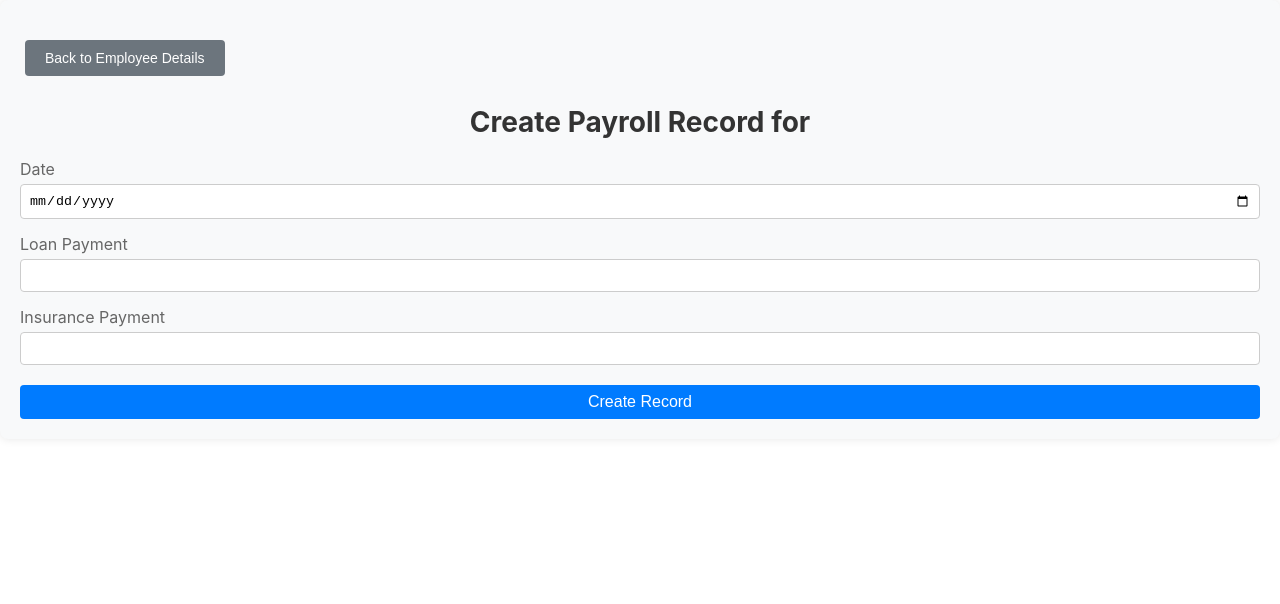
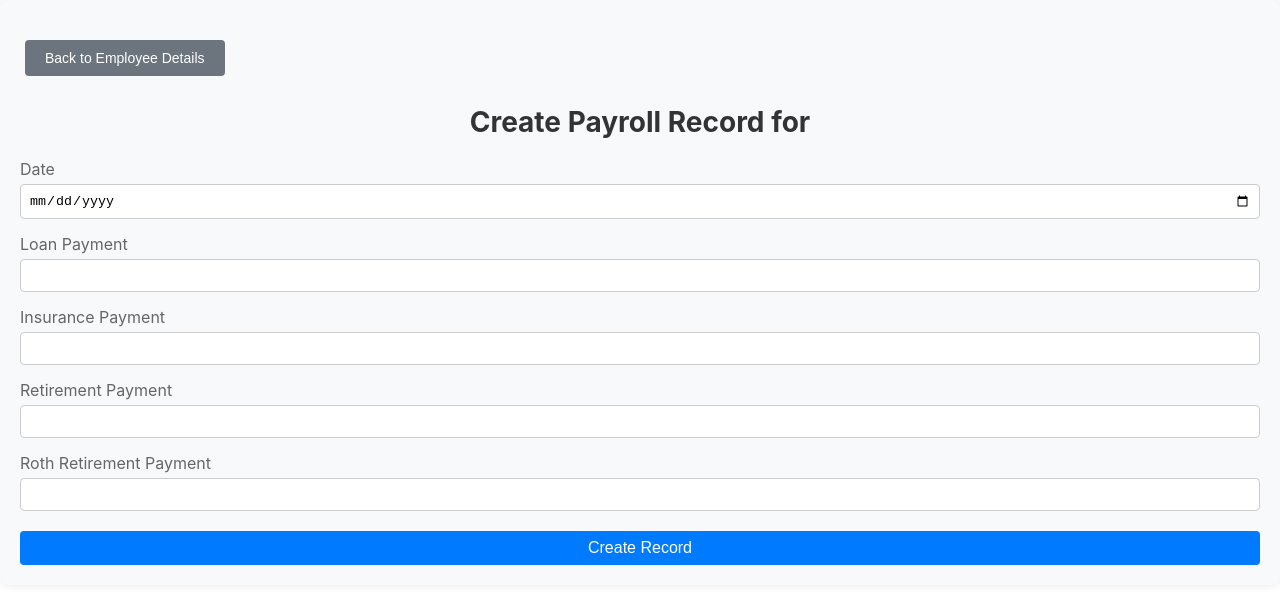
Before and after one commit to leonshimizu/tax-calculator-frontend, a React (Create React App) app: page /companies/1/employees/1/payroll_records/new in a window 1280 px wide. Shown: the top 604 px of the page. Built offline with nearby package versions, Linux system fonts and the light colour scheme; no server answers.

Commit message:
Update views to include roth 401k

```diff
--- a/src/components/BatchPayrollEntry.js
+++ b/src/components/BatchPayrollEntry.js
@@ -25,6 +25,8 @@ function BatchPayrollEntry() {
         reported_tips: '',
         loan_payment: '',
         insurance_payment: '',
+        retirement_payment: '',
+        roth_retirement_payment: ''
       }));
       const salary = response.data.filter(emp => emp.payroll_type === 'salary').map(emp => ({
         ...emp,
@@ -32,6 +34,8 @@ function BatchPayrollEntry() {
         bonus: '',
         loan_payment: '',
         insurance_payment: '',
+        retirement_payment: '',
+        roth_retirement_payment: ''
       }));
       setHourlyEmployees(hourly);
       setSalaryEmployees(salary);
@@ -63,6 +67,8 @@ function BatchPayrollEntry() {
         reported_tips: emp.reported_tips,
         loan_payment: emp.loan_payment,
         insurance_payment: emp.insurance_payment,
+        retirement_payment: emp.retirement_payment,
+        roth_retirement_payment: emp.roth_retirement_payment,
       }));
 
       const salaryPayload = salaryEmployees.map(emp => ({
@@ -72,6 +78,8 @@ function BatchPayrollEntry() {
         bonus: emp.bonus,
         loan_payment: emp.loan_payment,
         insurance_payment: emp.insurance_payment,
+        retirement_payment: emp.retirement_payment,
+        roth_retirement_payment: emp.roth_retirement_payment,
       }));
 
       const response = await axios.post(`/companies/${companyId}/employees/batch/payroll_records`, {
@@ -105,6 +113,8 @@ function BatchPayrollEntry() {
               <th>Reported Tips</th>
               <th>Loan Payment</th>
               <th>Insurance Payment</th>
+              <th>Retirement Payment</th>
+              <th>Roth 401K Payment</th>
             </tr>
           </thead>
           <tbody>
@@ -127,6 +137,12 @@ function BatchPayrollEntry() {
                 <td>
                   <input type="number" value={emp.insurance_payment} onChange={(e) => handleHourlyChange(index, 'insurance_payment', e.target.value)} className="input-field" />
                 </td>
+                <td>
+                  <input type="number" value={emp.retirement_payment} onChange={(e) => handleHourlyChange(index, 'retirement_payment', e.target.value)} className="input-field" />
+                </td>
+                <td>
+                  <input type="number" value={emp.roth_retirement_payment} onChange={(e) => handleHourlyChange(index, 'roth_retirement_payment', e.target.value)} className="input-field" />
+                </td>
               </tr>
             ))}
           </tbody>
@@ -142,6 +158,8 @@ function BatchPayrollEntry() {
               <th>Bonus</th>
               <th>Loan Payment</th>
               <th>Insurance Payment</th>
+              <th>Retirement Payment</th>
+              <th>Roth 401K Payment</th>
             </tr>
           </thead>
           <tbody>
@@ -161,6 +179,12 @@ function BatchPayrollEntry() {
                 <td>
                   <input type="number" value={emp.insurance_payment} onChange={(e) => handleSalaryChange(index, 'insurance_payment', e.target.value)} className="input-field" />
                 </td>
+                <td>
+                  <input type="number" value={emp.retirement_payment} onChange={(e) => handleSalaryChange(index, 'retirement_payment', e.target.value)} className="input-field" />
+                </td>
+                <td>
+                  <input type="number" value={emp.roth_retirement_payment} onChange={(e) => handleSalaryChange(index, 'roth_retirement_payment', e.target.value)} className="input-field" />
+                </td>
               </tr>
             ))}
           </tbody>
--- a/src/components/CreatePayrollRecord.js
+++ b/src/components/CreatePayrollRecord.js
@@ -1,3 +1,4 @@
+// src/components/CreatePayrollRecord.js
 import React, { useState, useEffect } from 'react';
 import { useNavigate, useParams } from 'react-router-dom';
 import './CreatePayrollRecord.css';
@@ -14,6 +15,8 @@ const CreatePayrollRecord = () => {
     date: '',
     gross_pay: '', // Add gross_pay for salary employees
     bonus: '', // Add bonus for salary employees
+    retirement_payment: '', // Add retirement_payment for both hourly and salary employees
+    roth_retirement_payment: '', // Add roth_retirement_payment for both hourly and salary employees
   });
   const [employee, setEmployee] = useState(null);
   const navigate = useNavigate();
@@ -40,6 +43,7 @@ const CreatePayrollRecord = () => {
     event.preventDefault();
     try {
       await axios.post(`/companies/${companyId}/employees/${employeeId}/payroll_records`, formData);
+      console.log(formData);
       navigate(`/companies/${companyId}/employees/${employeeId}`); // Redirect to employee details page
     } catch (error) {
       console.error('Error creating payroll record:', error);
@@ -136,6 +140,24 @@ const CreatePayrollRecord = () => {
             onChange={handleInputChange}
           />
         </div>
+        <div className="form-group">
+          <label>Retirement Payment</label>
+          <input
+            type="number"
+            name="retirement_payment"
+            value={formData.retirement_payment}
+            onChange={handleInputChange}
+          />
+        </div>
+        <div className="form-group">
+          <label>Roth Retirement Payment</label>
+          <input
+            type="number"
+            name="roth_retirement_payment"
+            value={formData.roth_retirement_payment}
+            onChange={handleInputChange}
+          />
+        </div>
         <button type="submit" className="button">Create Record</button>
       </form>
     </div>
--- a/src/components/EmployeeDetail.js
+++ b/src/components/EmployeeDetail.js
@@ -21,6 +21,7 @@ const EmployeeDetail = () => {
     social_security_tax: 0,
     medicare_tax: 0,
     retirement_payment: 0,
+    roth_retirement_payment: 0,
   });
 
   useEffect(() => {
@@ -61,6 +62,7 @@ const EmployeeDetail = () => {
         social_security_tax: acc.social_security_tax + parseFloat(record.social_security_tax || 0),
         medicare_tax: acc.medicare_tax + parseFloat(record.medicare_tax || 0),
         retirement_payment: acc.retirement_payment + parseFloat(record.retirement_payment || 0),
+        roth_retirement_payment: acc.roth_retirement_payment + parseFloat(record.roth_retirement_payment || 0),
       };
     }, {
       hours_worked: 0,
@@ -74,6 +76,7 @@ const EmployeeDetail = () => {
       social_security_tax: 0,
       medicare_tax: 0,
       retirement_payment: 0,
+      roth_retirement_payment: 0,
     });
 
     setYtdTotals(totals);
@@ -95,6 +98,7 @@ const EmployeeDetail = () => {
       ) : null}
 
       <p>Retirement Rate: {employee.retirement_rate ? `${employee.retirement_rate}%` : 'N/A'}</p>
+      <p>Roth 401K Rate: {employee.roth_retirement_rate ? `${employee.roth_retirement_rate}%` : 'N/A'}</p>
       <p>Filing Status: {employee.filing_status}</p>
 
       <h2>Payroll Records</h2>
@@ -141,6 +145,7 @@ const EmployeeDetail = () => {
             <th>Social Security Tax</th>
             <th>Medicare Tax</th>
             <th>Retirement Payment</th>
+            <th>Roth Retirement Payment</th>
           </tr>
         </thead>
         <tbody>
@@ -156,6 +161,7 @@ const EmployeeDetail = () => {
             <td>${ytdTotals.social_security_tax.toFixed(2)}</td>
             <td>${ytdTotals.medicare_tax.toFixed(2)}</td>
             <td>${ytdTotals.retirement_payment.toFixed(2)}</td>
+            <td>${ytdTotals.roth_retirement_payment.toFixed(2)}</td>
           </tr>
         </tbody>
       </table>
--- a/src/components/EmployeeList.css
+++ b/src/components/EmployeeList.css
@@ -1,4 +1,4 @@
-/* Updated EmployeeList.css */
+/* EmployeeList.css */
 
 .employee-list {
   width: 100%;
--- a/src/components/EmployeeList.js
+++ b/src/components/EmployeeList.js
@@ -1,3 +1,4 @@
+// src/components/EmployeeList.js
 import React, { useEffect, useState } from 'react';
 import './EmployeeList.css';
 import { useNavigate, useParams } from 'react-router-dom';
@@ -19,15 +20,17 @@ function EmployeeList() {
     social_security_tax: 0,
     medicare_tax: 0,
     retirement_payment: 0,
+    roth_retirement_payment: 0,
   });
   const [editEmployeeId, setEditEmployeeId] = useState(null);
   const [newEmployee, setNewEmployee] = useState({
     first_name: '',
     last_name: '',
     payroll_type: 'hourly',
-    department: 'front_of_house',  // Default to front_of_house or any other department
+    department: 'front_of_house',
     pay_rate: '',
     retirement_rate: '',
+    roth_retirement_rate: '',
     filing_status: 'single',
     company_id: companyId,
   });
@@ -82,6 +85,7 @@ function EmployeeList() {
         social_security_tax: acc.social_security_tax + parseFloat(record.social_security_tax || 0),
         medicare_tax: acc.medicare_tax + parseFloat(record.medicare_tax || 0),
         retirement_payment: acc.retirement_payment + parseFloat(record.retirement_payment || 0),
+        roth_retirement_payment: acc.roth_retirement_payment + parseFloat(record.roth_retirement_payment || 0),
       };
     }, {
       hours_worked: 0,
@@ -95,6 +99,7 @@ function EmployeeList() {
       social_security_tax: 0,
       medicare_tax: 0,
       retirement_payment: 0,
+      roth_retirement_payment: 0,
     });
 
     setYtdTotals(totals);
@@ -104,7 +109,6 @@ function EmployeeList() {
     const { name, value } = e.target;
     const updatedEmployee = { ...newEmployee, [name]: value };
 
-    // If payroll_type is 'salary', automatically set the department to 'salary'
     if (name === 'payroll_type' && value === 'salary') {
       updatedEmployee.department = 'salary';
     }
@@ -145,6 +149,7 @@ function EmployeeList() {
         department: '',
         pay_rate: '',
         retirement_rate: '',
+        roth_retirement_rate: '',
         filing_status: 'single',
         company_id: companyId,
       });
@@ -184,6 +189,7 @@ function EmployeeList() {
             <th>Department</th>
             <th>Pay Rate</th>
             <th>401K Rate</th>
+            <th>Roth 401K Rate</th>
             <th>Filing Status</th>
             <th>Actions</th>
           </tr>
@@ -212,6 +218,7 @@ function EmployeeList() {
                     <td><input type="number" value={Number(employee.pay_rate)} onChange={(e) => handleEditChange(e, employee.id, 'pay_rate')} /></td>
                   )}
                   <td><input type="number" value={employee.retirement_rate} onChange={(e) => handleEditChange(e, employee.id, 'retirement_rate')} /></td>
+                  <td><input type="number" value={employee.roth_retirement_rate} onChange={(e) => handleEditChange(e, employee.id, 'roth_retirement_rate')} /></td>
                   <td>
                     <select value={employee.filing_status} onChange={(e) => handleEditChange(e, employee.id, 'filing_status')}>
                       <option value="single">Single</option>
@@ -234,6 +241,7 @@ function EmployeeList() {
                     <td>{`$${Number(employee.pay_rate).toFixed(2)}`}</td>
                   )}
                   <td>{employee.retirement_rate ? `${employee.retirement_rate}%` : 'N/A'}</td>
+                  <td>{employee.roth_retirement_rate ? `${employee.roth_retirement_rate}%` : 'N/A'}</td>
                   <td>{employee.filing_status}</td>
                   <td>
                     <button
@@ -271,6 +279,7 @@ function EmployeeList() {
             <th>Payroll Type</th>
             <th>Department</th>
             <th>401K Rate</th>
+            <th>Roth 401K Rate</th>
             <th>Filing Status</th>
             <th>Actions</th>
           </tr>
@@ -296,6 +305,7 @@ function EmployeeList() {
                     </select>
                   </td>
                   <td><input type="number" value={employee.retirement_rate} onChange={(e) => handleEditChange(e, employee.id, 'retirement_rate')} /></td>
+                  <td><input type="number" value={employee.roth_retirement_rate} onChange={(e) => handleEditChange(e, employee.id, 'roth_retirement_rate')} /></td>
                   <td>
                     <select value={employee.filing_status} onChange={(e) => handleEditChange(e, employee.id, 'filing_status')}>
                       <option value="single">Single</option>
@@ -315,6 +325,7 @@ function EmployeeList() {
                   <td>{employee.payroll_type}</td>
                   <td>{employee.department}</td>
                   <td>{employee.retirement_rate ? `${employee.retirement_rate}%` : 'N/A'}</td>
+                  <td>{employee.roth_retirement_rate ? `${employee.roth_retirement_rate}%` : 'N/A'}</td>
                   <td>{employee.filing_status}</td>
                   <td>
                     <button
@@ -361,6 +372,7 @@ function EmployeeList() {
                     <th>Department</th>
                     {newEmployee.payroll_type === 'hourly' && <th>Pay Rate</th>}
                     <th>401K Rate</th>
+                    <th>Roth 401K Rate</th>
                     <th>Filing Status</th>
                     <th>Actions</th>
                   </tr>
@@ -386,6 +398,7 @@ function EmployeeList() {
                       <td><input type="number" name="pay_rate" value={newEmployee.pay_rate} onChange={handleInputChange} /></td>
                     )}
                     <td><input type="number" name="retirement_rate" value={newEmployee.retirement_rate} onChange={handleInputChange} /></td>
+                    <td><input type="number" name="roth_retirement_rate" value={newEmployee.roth_retirement_rate} onChange={handleInputChange} /></td>
                     <td>
                       <select name="filing_status" value={newEmployee.filing_status} onChange={handleInputChange}>
                         <option value="single">Single</option>
@@ -420,6 +433,7 @@ function EmployeeList() {
             <th>Social Security Tax</th>
             <th>Medicare Tax</th>
             <th>Retirement Payment</th>
+            <th>Roth 401K Payment</th>
           </tr>
         </thead>
         <tbody>
@@ -435,6 +449,7 @@ function EmployeeList() {
             <td>{`$${ytdTotals.social_security_tax.toFixed(2)}`}</td>
             <td>{`$${ytdTotals.medicare_tax.toFixed(2)}`}</td>
             <td>{`$${ytdTotals.retirement_payment.toFixed(2)}`}</td>
+            <td>{`$${ytdTotals.roth_retirement_payment.toFixed(2)}`}</td>
           </tr>
         </tbody>
       </table>
--- a/src/components/PayrollRecordDetails.js
+++ b/src/components/PayrollRecordDetails.js
@@ -102,6 +102,10 @@ const PayrollRecordDetails = () => {
                         <td>${parseFloat(record.retirement_payment).toFixed(2)}</td>
                     </tr>
                     <tr>
+                        <th>Roth Retirement Payment:</th>
+                        <td>${parseFloat(record.roth_retirement_payment).toFixed(2)}</td>
+                    </tr>
+                    <tr>
                         <th>Total Deductions:</th>
                         <td>${parseFloat(record.total_deductions).toFixed(2)}</td>
                     </tr>
```
Also changed, not shown: src/components/BatchPayrollRecordsDisplay.js (+11 -2 lines).
